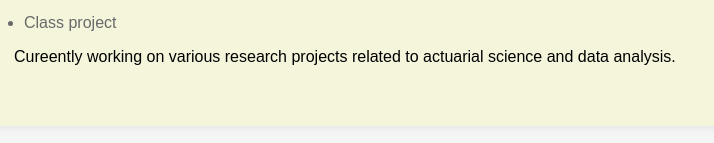
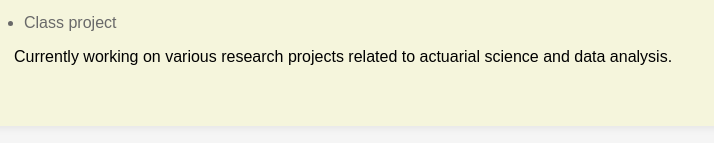
Before and after one commit to mugane-wahome/my-portfolio, a plain HTML site: page index.html in a window 1280 px wide. Shown: the part 1434-1577 px from the top of the page, 46-760 px from the left. Drawn offline with Linux system fonts and the light colour scheme.

```diff
--- a/index.html
+++ b/index.html
@@ -82,7 +82,7 @@
                         Class project
                     </li>
                 </ul>
-                <p>Cureently working on various research projects related to actuarial science and data analysis.</p>
+                <p>Currently working on various research projects related to actuarial science and data analysis.</p>
             </div>
         </div>
     </section>
```
